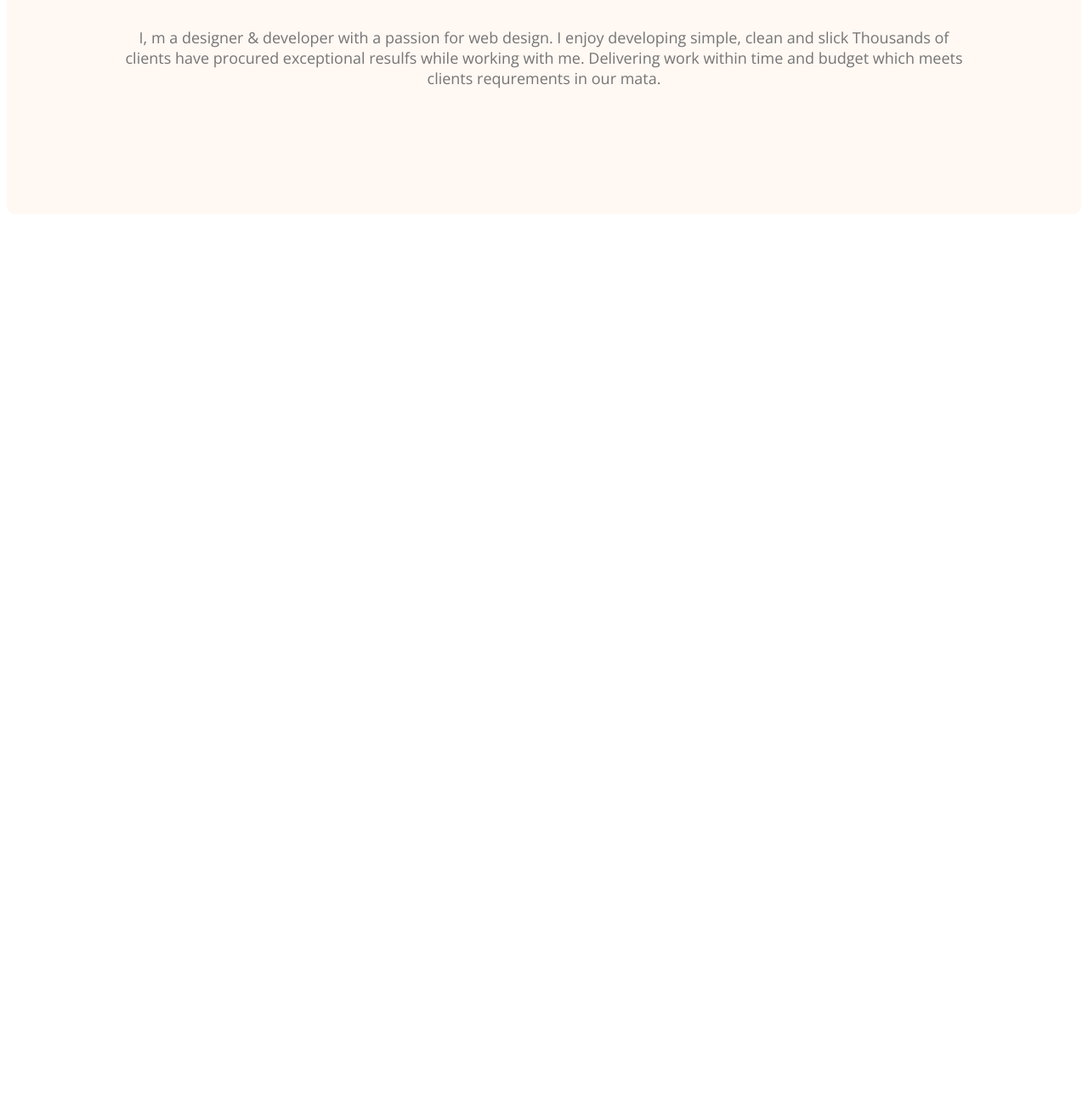
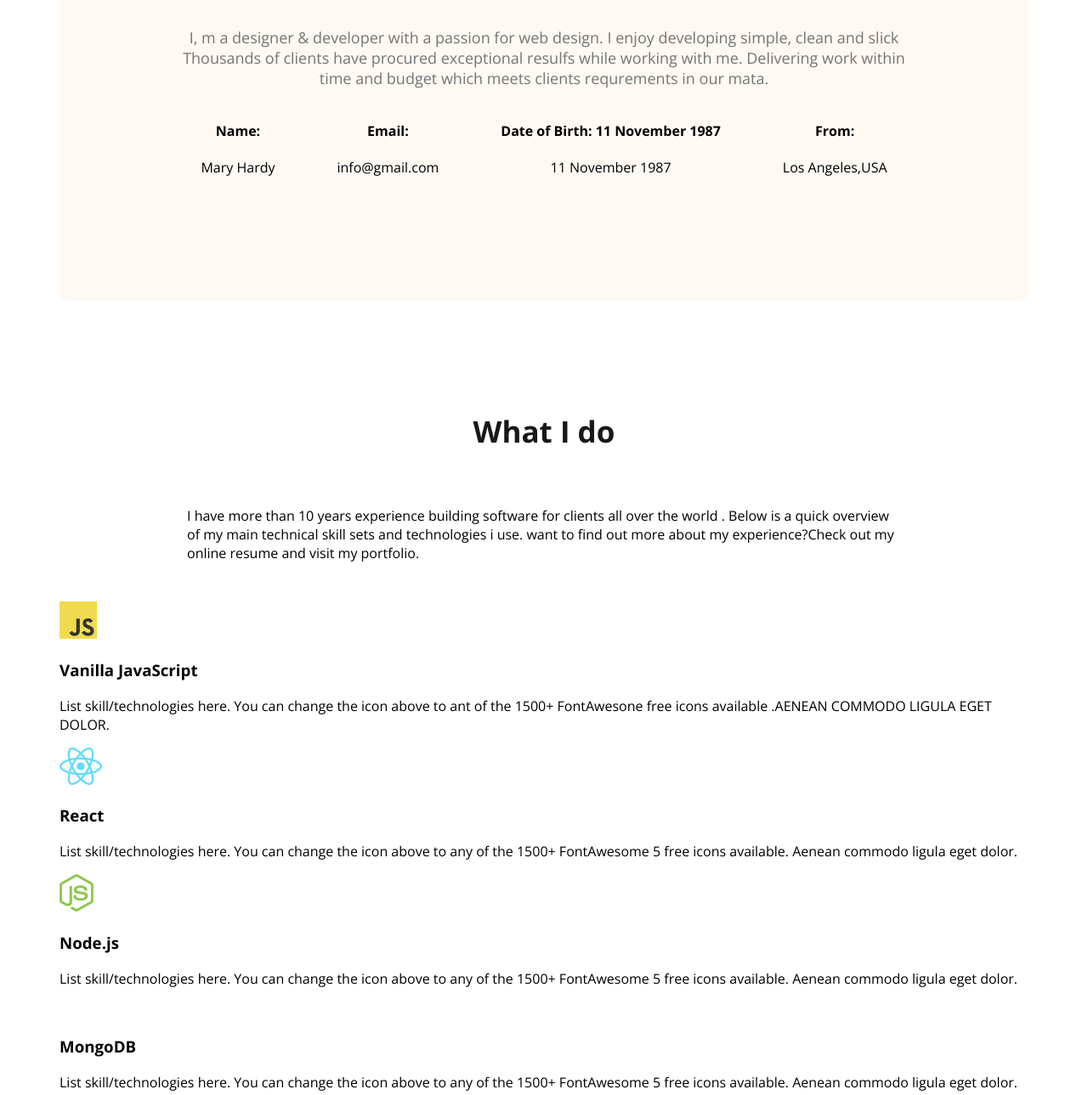
Before and after one commit to U-R-M-I/Portfolio, a plain HTML site: page index.html in a window 1280 px wide. Shown: the part 1113-2402 px from the top of the page at 85% size. Before the commit the page ends 1495 px from the top, so only its background shows below. Drawn offline with nearby package versions, Linux system fonts and the light colour scheme.

Commit message:
some added

```diff
--- a/index.html
+++ b/index.html
@@ -33,13 +33,64 @@
      <main>
           <section class="about">
                <h3 class="section-title">About Me</h3>
-               <p class="secton-description">
+               <p class="section-description">
                     I, m a designer & developer with a passion for web design. I enjoy developing simple, clean and slick Thousands of clients have procured exceptional resulfs while working with me. Delivering work within time and budget which meets clients requrements in our mata.
                </p>
+               <div class="about-info-container">
+                  <div class="about-info">
+                    <h4 class="info-title">Name:</h4>
+                    <p class="infodinfo-description">Mary Hardy</p>
+                  </div>
+                  <div class="about-info">
+                    <h4 class="info-title">Email:</h4>
+                    <p class="infodinfo-description">info@gmail.com</p>
+                  </div>
+                  <div class="about-info">
+                    <h4 class="info-title">Date of Birth: 11 November 1987</h4>
+                    <p class="infodinfo-description">11 November 1987</p>
+                  </div>
+                  <div class="about-info">
+                    <h4 class="info-title">From:</h4>
+                    <p class="infodinfo-description">Los Angeles,USA</p>
+                  </div>
+               </div>
+          </section>
+
+          <!-- What i do section start -->
+          <section>
+               <h3 class="section-title">What I do</h3>
+               <p id="what-i-do-description" class="secton-description">I have more than 10 years experience building software for clients all over the world . Below is a quick overview of my main technical skill sets and technologies i use. want to find out more about my experience?Check out my online resume and visit my portfolio. </p>
+               <div class="skills-container">
+                    <div class="skill">
+                         <img src="images/icons/js.png" alt="">
+                         <h3 class="skill-title">Vanilla JavaScript</h3>
+                         <p class="skill-description">List skill/technologies here. You can change the icon above to   ant of the 1500+ FontAwesone free icons available .AENEAN COMMODO LIGULA EGET DOLOR.</p>
+                    </div>
+                    <div class="skill">
+                         <img src="images/icons/react.png" alt="">
+                         <h3 class="skill-title">React</h3>
+                         <p class="skill-description">
+                         List skill/technologies here. You can change the icon above to any of the 1500+ FontAwesome 5 free icons available.
+                         Aenean commodo ligula eget dolor.</p>
+                    </div>
+                    <div class="skill">
+                         <img src="images/icons/nodejs.png" alt="">
+                         <h3 class="skill-title">Node.js</h3>
+                         <p class="skill-description">
+                         List skill/technologies here. You can change the icon above to any of the 1500+ FontAwesome 5 free icons available.
+                         Aenean commodo ligula eget dolor.</p>
+                    </div>
+                    <div class="skill">
+                         <img src="" alt="">
+                         <h3 class="skill-title">MongoDB</h3>
+                         <p class="skill-description">
+                         List skill/technologies here. You can change the icon above to any of the 1500+ FontAwesome 5 free icons available.
+                         Aenean commodo ligula eget dolor.</p>
+                    </div>
+               </div>
           </section>
      </main>
      <footer>
-
      </footer>
 </body>
 </html>
--- a/styles/Portfolio.css
+++ b/styles/Portfolio.css
@@ -21,7 +21,7 @@ body{
      font-size: 35px;
      font-weight: 700;
 }
-.secton-description{
+.section-description{
      color: #757575;
      text-align: center;
      font-size: 18px;
@@ -92,6 +92,10 @@ nav a
      font-size: 18px;
 }
 /*main section styles*/
+main{
+     max-width: 1140px;
+     margin: 0 auto;
+}
 /*about section styles*/
 
 .about{
@@ -100,3 +104,13 @@ nav a
      background: #fff8f3;
      margin: 130px 0;
 }
+.about-info-container{
+     display: flex;
+     justify-content: space-around;
+}
+.about-info{
+     text-align: center;
+}
+#what-i-do-description{
+     padding: 30px 150px;
+}
```
